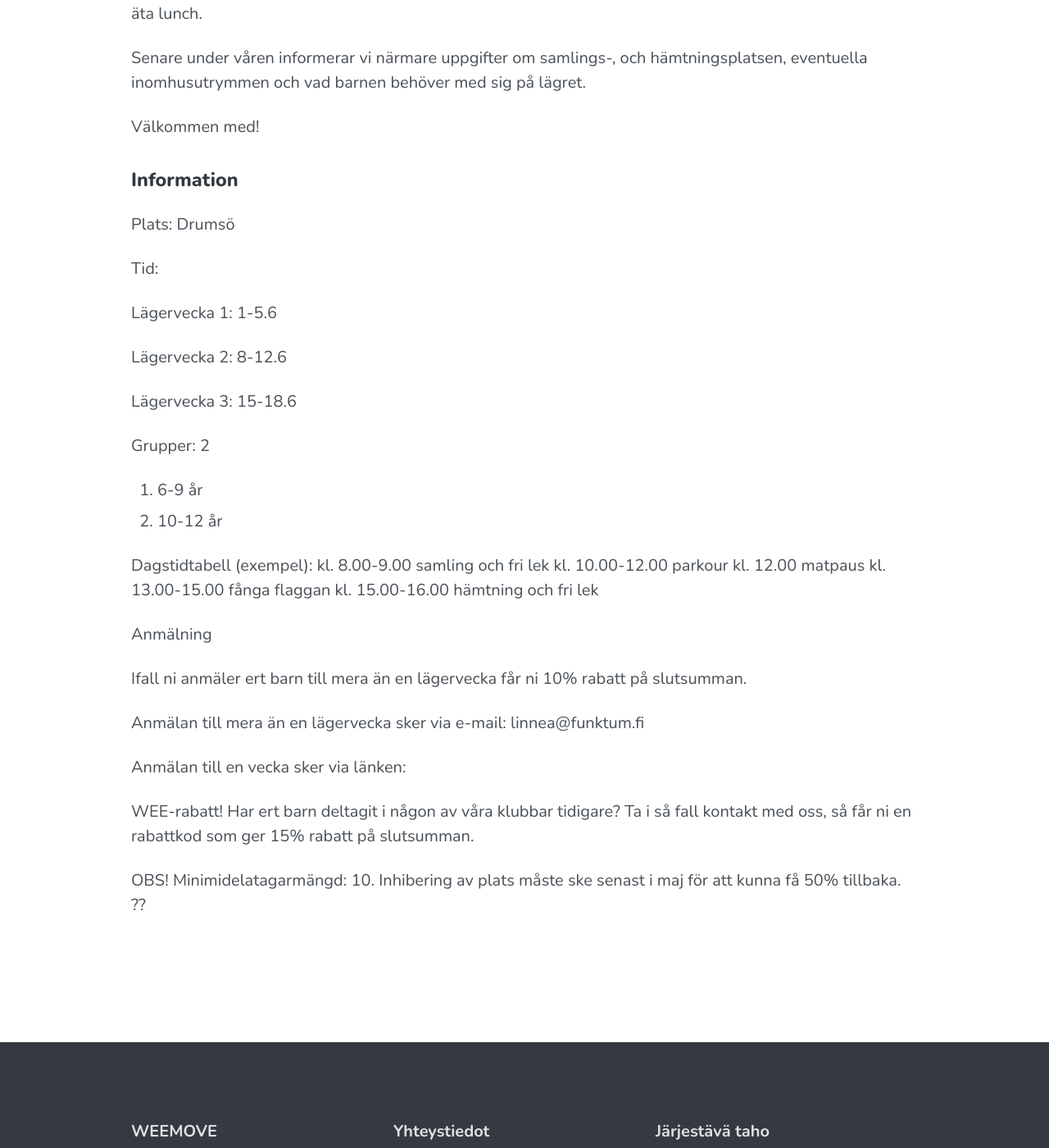
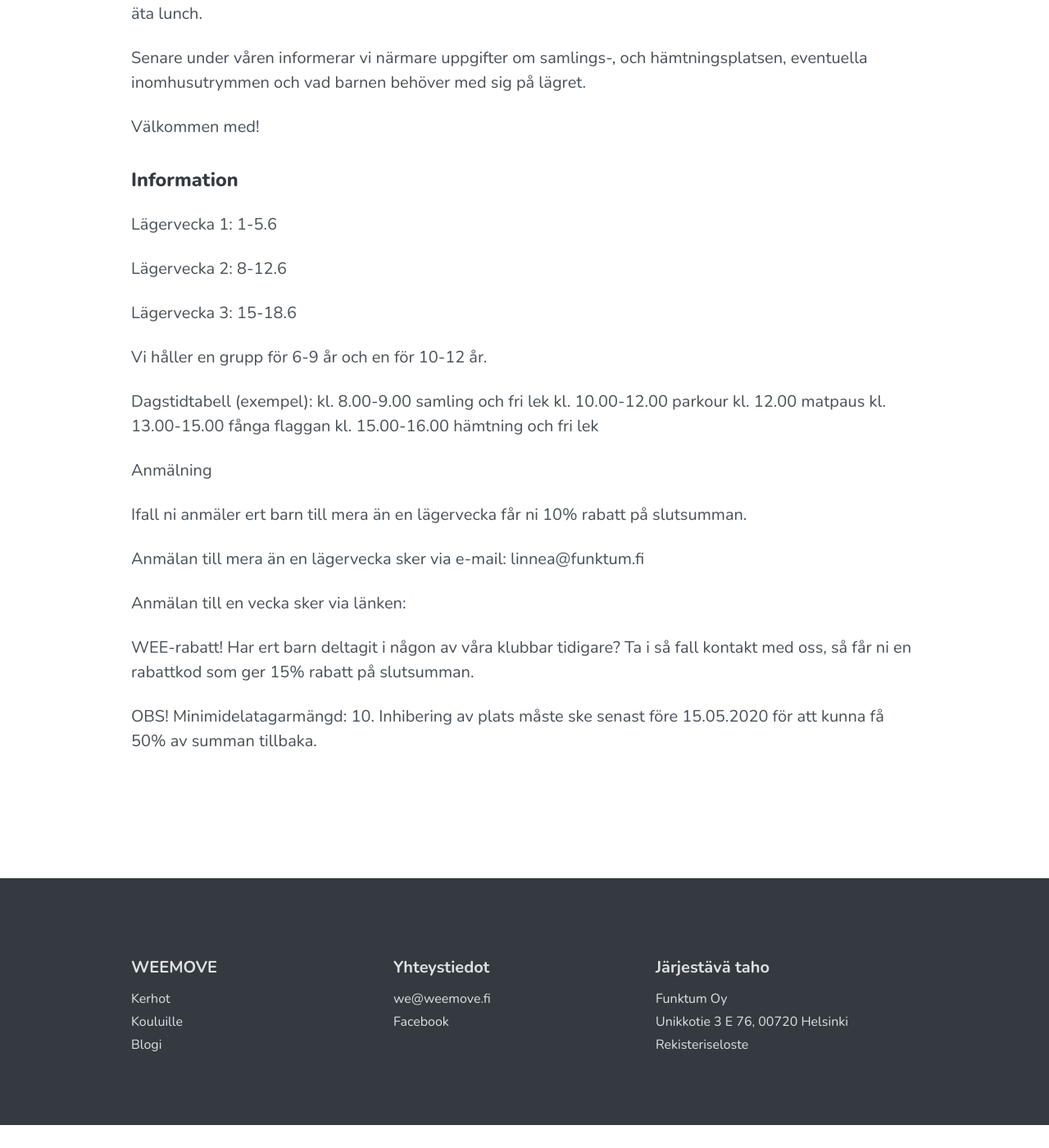
Before and after one commit to Funktum/weemove, a Jekyll site: the page built from _pages/dagslager.md, in a window 1280 px wide and 1400 px high, scrolled down 997 px. Shown: the whole window at 82% size. Built offline with Jekyll 4.4.1, drawn with Linux system fonts in a browser that asks for light colours; a script that is not in the unit is left out; after the commit the page ends 2369 px from its top, so only the background shows below that.

Commit message:
Update dagslager.md

```diff
--- a/_pages/dagslager.md
+++ b/_pages/dagslager.md
@@ -15,11 +15,6 @@ Välkommen med!
 
 ### Information
 
-Plats: Drumsö
-
-
-Tid:
-
 Lägervecka 1: 1-5.6
 
 Lägervecka 2: 8-12.6
@@ -27,11 +22,7 @@ Lägervecka 2: 8-12.6
 Lägervecka 3: 15-18.6
 
 
-
-Grupper: 2
-
-1. 6-9 år
-2. 10-12 år
+Vi håller en grupp för 6-9 år och en för 10-12 år.
 
 
 Dagstidtabell (exempel):
@@ -40,6 +31,7 @@ kl. 10.00-12.00 parkour
 kl. 12.00 matpaus
 kl. 13.00-15.00 fånga flaggan
 kl. 15.00-16.00 hämtning och fri lek
+
 
 Anmälning
 
@@ -57,4 +49,4 @@ Har ert barn deltagit i någon av våra klubbar tidigare? Ta i så fall kontakt
 
 
 OBS! Minimidelatagarmängd: 10.
-Inhibering av plats måste ske senast i maj för att kunna få 50% tillbaka. ??
+Inhibering av plats måste ske senast före 15.05.2020 för att kunna få 50% av summan tillbaka.
```
